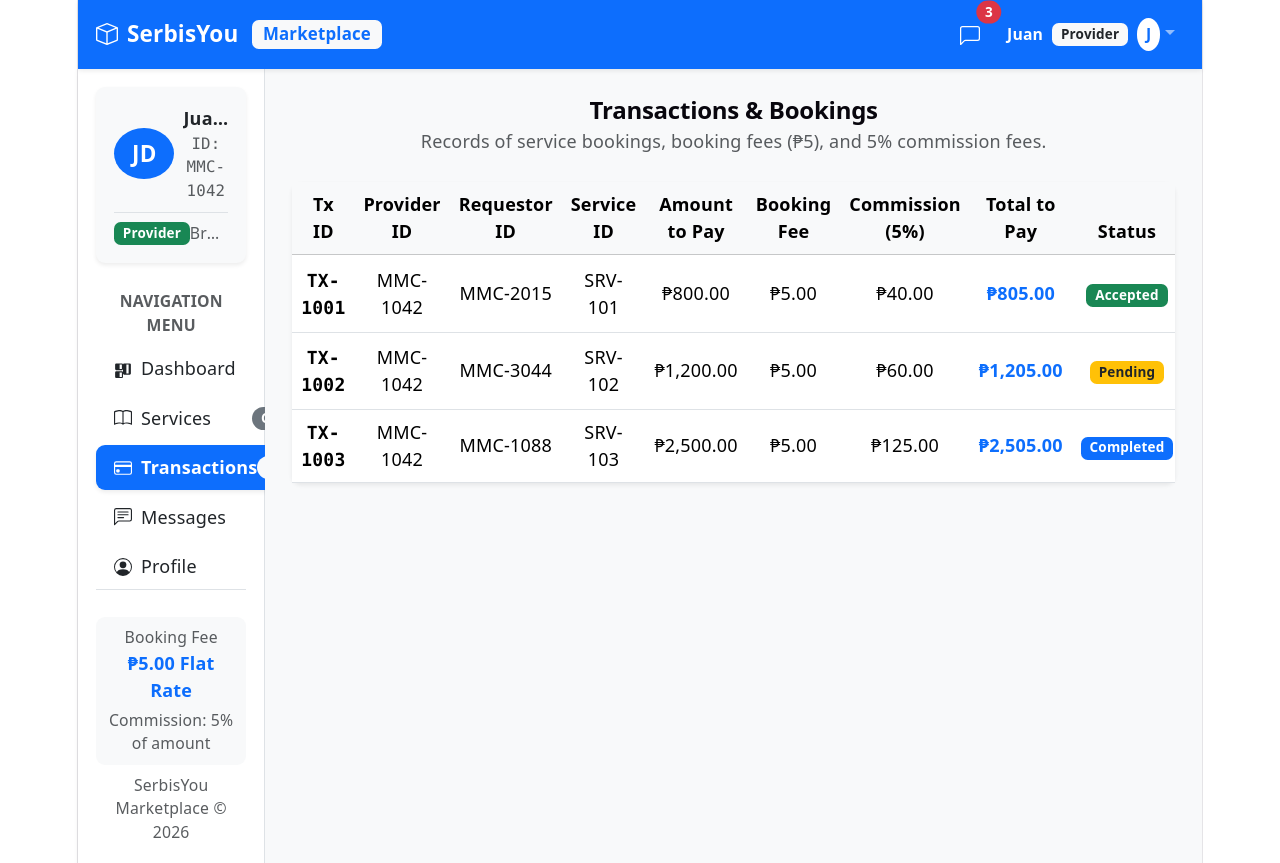
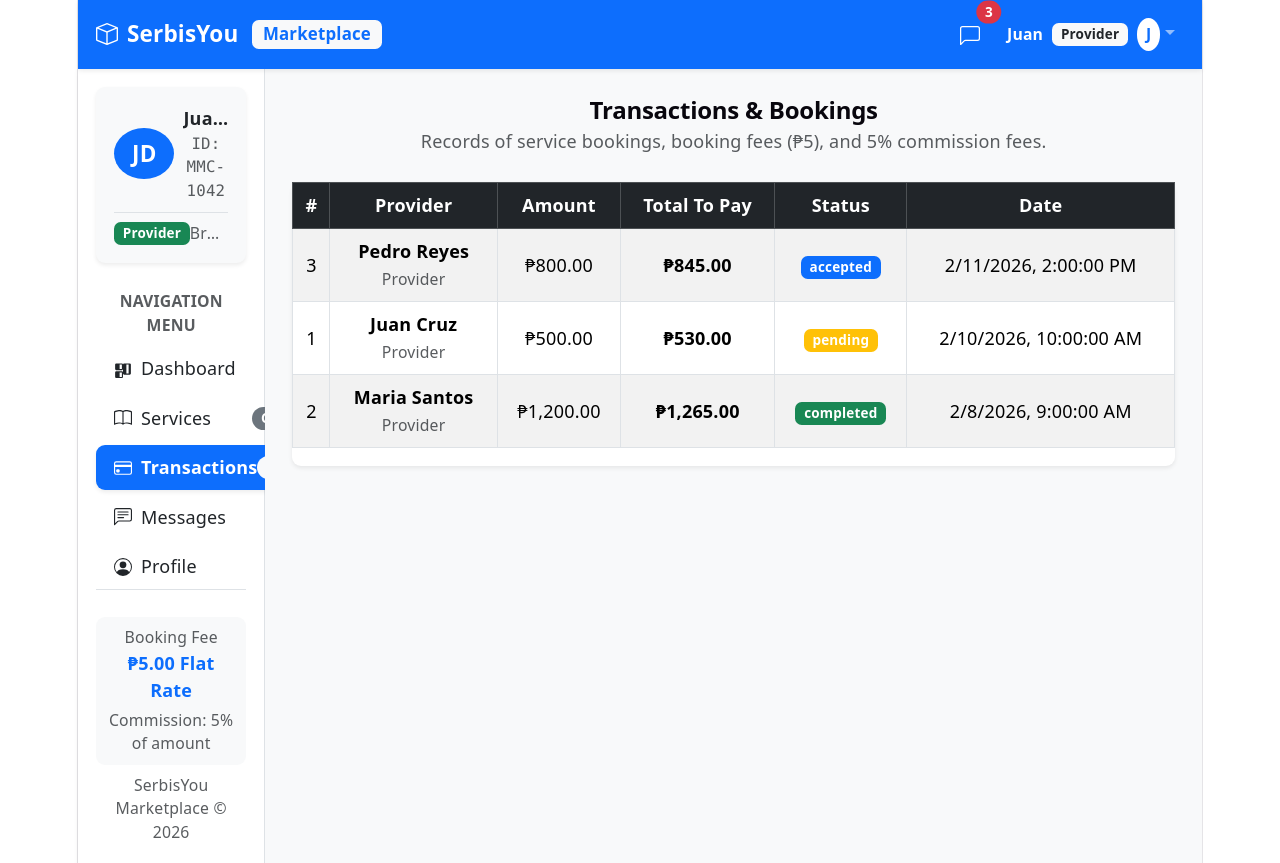
Before and after one commit to ian-friyay/EDP_FINAL_PROJECT, a React (Vite) app in the folder frontend/: page /transactions in a window 1280 px wide. Built offline with nearby package versions, Linux system fonts and the light colour scheme.

Commit message:
feat(transactions): integrate sortable transaction table into transactions page

```diff
--- a/frontend/src/App.jsx
+++ b/frontend/src/App.jsx
@@ -5,6 +5,7 @@ import LandingPage from './components/LandingPage';
 import TermsAndConditions from './components/TermsAndConditions';
 import GlobalLoader from './components/GlobalLoader';
 import ServicesGrid from './components/ServicesGrid';
+import TransactionsPage from './pages/TransactionsPage';
 import { Card, Row, Col, Badge, Table, Button } from 'react-bootstrap';
 
 // Sample Pages mapped to the SerbisYou Universal Database Schema
@@ -172,76 +173,6 @@ function ServicesPage() {
   );
 }
 
-function TransactionsPage() {
-  return (
-    <div>
-      <div className="mb-4">
-        <h2 className="fw-bold mb-1">Transactions &amp; Bookings</h2>
-        <p className="text-muted mb-0">Records of service bookings, booking fees (₱5), and 5% commission fees.</p>
-      </div>
-
-      <Card className="border-0 shadow-sm rounded-3">
-        <Card.Body className="p-0">
-          <Table responsive hover className="mb-0 align-middle">
-            <thead className="table-light">
-              <tr>
-                <th>Tx ID</th>
-                <th>Provider ID</th>
-                <th>Requestor ID</th>
-                <th>Service ID</th>
-                <th>Amount to Pay</th>
-                <th>Booking Fee</th>
-                <th>Commission (5%)</th>
-                <th>Total to Pay</th>
-                <th>Status</th>
-                <th>Action</th>
-              </tr>
-            </thead>
-            <tbody>
-              <tr>
-                <td className="font-monospace fw-bold">TX-1001</td>
-                <td>MMC-1042</td>
-                <td>MMC-2015</td>
-                <td>SRV-101</td>
-                <td>₱800.00</td>
-                <td>₱5.00</td>
-                <td>₱40.00</td>
-                <td className="fw-bold text-primary">₱805.00</td>
-                <td><Badge bg="success">Accepted</Badge></td>
-                <td><Button size="sm" variant="outline-primary">View QR</Button></td>
-              </tr>
-              <tr>
-                <td className="font-monospace fw-bold">TX-1002</td>
-                <td>MMC-1042</td>
-                <td>MMC-3044</td>
-                <td>SRV-102</td>
-                <td>₱1,200.00</td>
-                <td>₱5.00</td>
-                <td>₱60.00</td>
-                <td className="fw-bold text-primary">₱1,205.00</td>
-                <td><Badge bg="warning" text="dark">Pending</Badge></td>
-                <td><Button size="sm" variant="outline-primary">View QR</Button></td>
-              </tr>
-              <tr>
-                <td className="font-monospace fw-bold">TX-1003</td>
-                <td>MMC-1042</td>
-                <td>MMC-1088</td>
-                <td>SRV-103</td>
-                <td>₱2,500.00</td>
-                <td>₱5.00</td>
-                <td>₱125.00</td>
-                <td className="fw-bold text-primary">₱2,505.00</td>
-                <td><Badge bg="primary">Completed</Badge></td>
-                <td><Button size="sm" variant="outline-secondary">Receipt</Button></td>
-              </tr>
-            </tbody>
-          </Table>
-        </Card.Body>
-      </Card>
-    </div>
-  );
-}
-
 function MessagesPage() {
   return (
     <div>
--- /dev/null
+++ b/frontend/src/pages/TransactionsPage.jsx
@@ -0,0 +1,21 @@
+import { Card, Container } from 'react-bootstrap';
+import TransactionTable from '../components/TransactionTable';
+
+export default function TransactionsPage() {
+  return (
+    <Container fluid className="p-0">
+      <div className="mb-4">
+        <h2 className="fw-bold mb-1">Transactions &amp; Bookings</h2>
+        <p className="text-muted mb-0">
+          Records of service bookings, booking fees (₱5), and 5% commission fees.
+        </p>
+      </div>
+
+      <Card className="border-0 shadow-sm rounded-3">
+        <Card.Body className="p-0">
+          <TransactionTable />
+        </Card.Body>
+      </Card>
+    </Container>
+  );
+}
```
